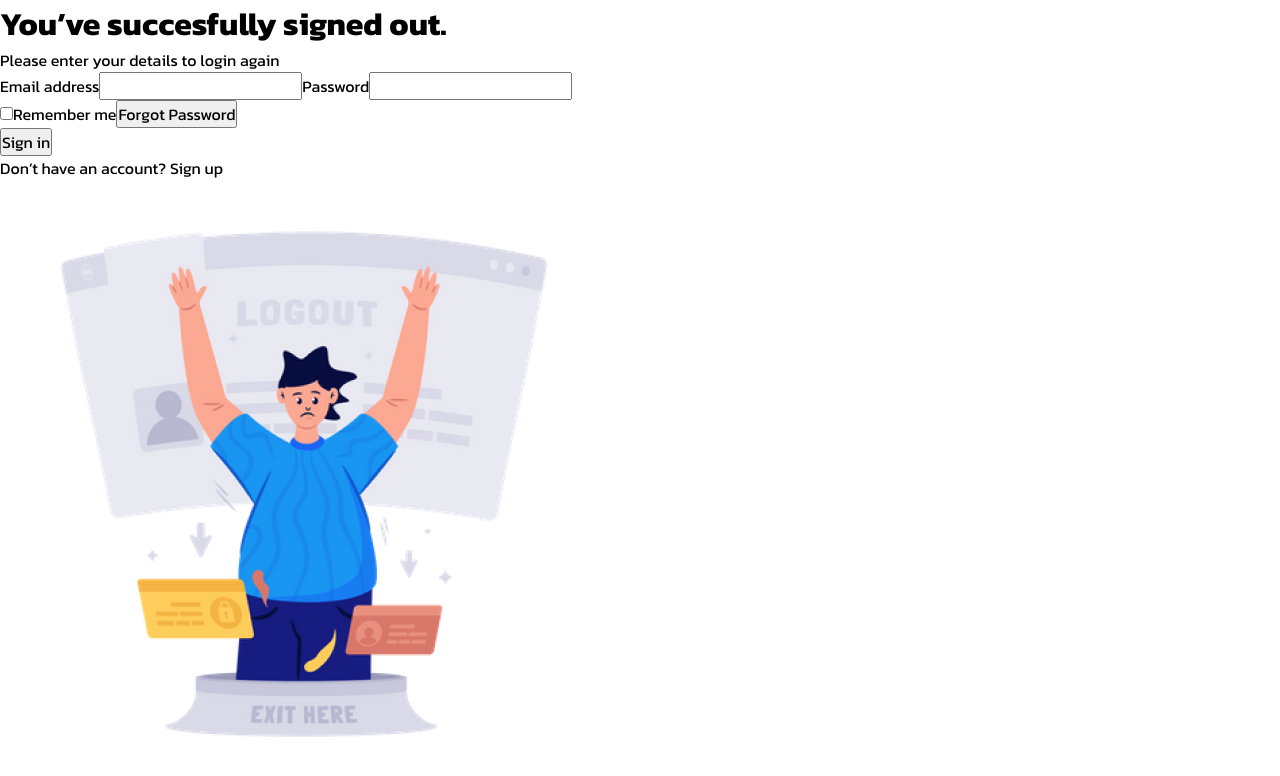
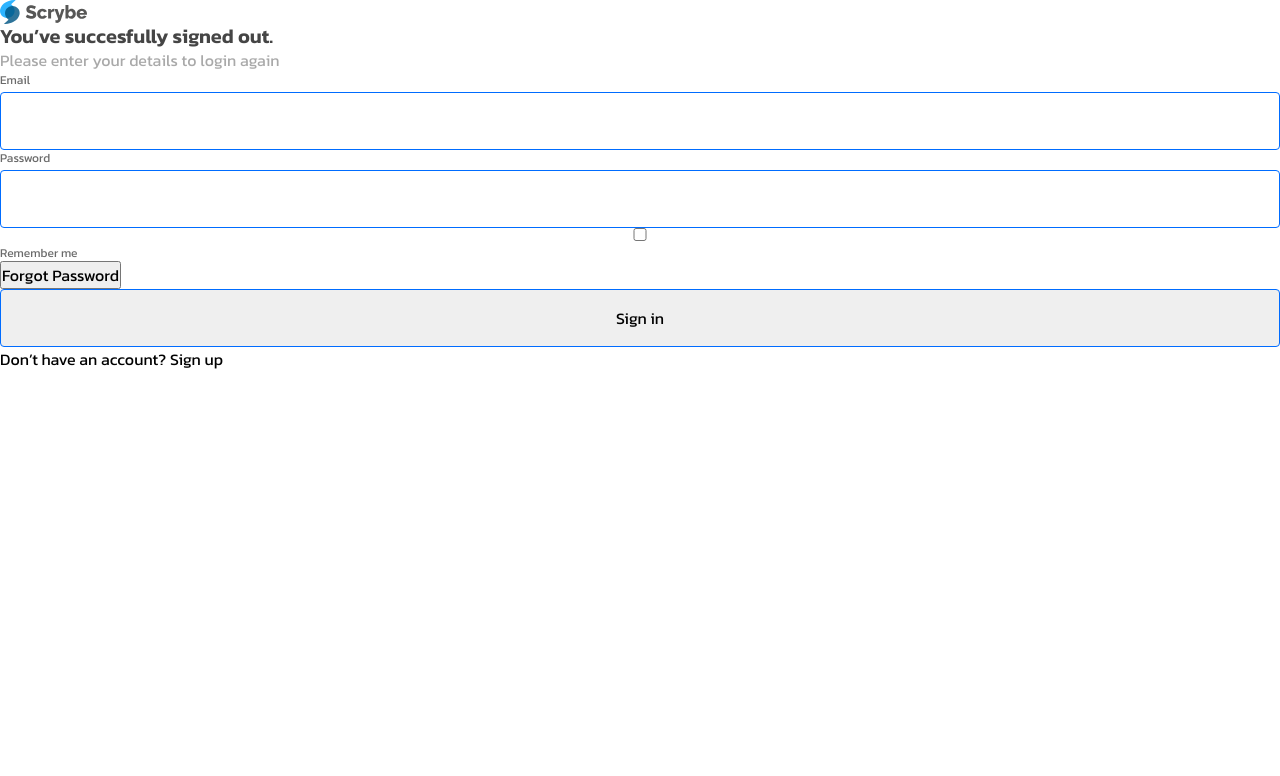
Before and after one commit to KodianKodes/customersupport.web-1, a React (Vite) app in the folder scrybe_frontend/: page /logout in a window 1280 px wide. Shown: the top 776 px of the page. Built offline with nearby package versions, Linux system fonts and the light colour scheme.

Commit message:
chore: Style logout page

```diff
--- a/scrybe_frontend/src/assets/styles/logout.scss
+++ b/scrybe_frontend/src/assets/styles/logout.scss
@@ -0,0 +1,64 @@
+@import "./utilities/functionsANDmedia";
+@import "./utilities/variables";
+@import "./reset";
+@import url('https://fonts.googleapis.com/css2?family=Kanit:wght@300;400;500;600;700&display=swap');
+
+.logout {
+  display: flex;
+  flex-direction: column;
+  // align-items: flex-start;
+  height: 100vh;
+}
+
+// .logout_logo__div {
+//   align-self: flex-start;
+// }
+
+.logout_logo__div img {
+  height: pix-rem(24);
+}
+
+.logout_login-form__div {
+  form {
+    display: flex;
+    flex-direction: column;
+
+    h1 {
+      color: $grey-500;
+      font-weight: 600;
+      font-size: pix-rem(20);
+      line-height: pix-rem(24);
+    }
+    p {
+      color: $grey-200;
+      font-weight: 400;
+      font-size: pix-rem(16);
+      line-height: pix-rem(24);
+    }
+    div:first-of-type {
+      display: flex;
+      flex-direction: column;
+    }
+    label {
+      display: flex;
+      flex-direction: column;
+      gap: pix-rem(4);
+
+      span {
+        color: $grey-400;
+        font-weight: 400;
+        font-size: pix-rem(12);
+        line-height: pix-rem(16);
+      }
+      input {
+        border: 1px solid $blue-500;
+        border-radius: 4px;
+        padding: pix-rem(16);
+      }
+    }
+  }
+}
+
+.logout_desktop-illustration__div {
+  display: none;
+}
--- a/scrybe_frontend/src/pages/Logout/index.jsx
+++ b/scrybe_frontend/src/pages/Logout/index.jsx
@@ -1,16 +1,22 @@
 import React from "react";
 import logoutIllusration from "../../assets/images/logout-illustration.png";
+import logoWithText from "../../assets/scrybe_logo_with_text.svg";
+import "../../assets/styles/logout.scss";
 
 function Logout() {
   return (
-    <>
+    <div className="logout">
+      <div className="logout_logo__div">
+        <img src={logoWithText} alt="Scrybe logo" />
+      </div>
+      <div>
         <div className="logout_login-form__div">
           <form>
             <h1>You’ve succesfully signed out.</h1>
             <p>Please enter your details to login again</p>
             <div>
               <label htmlFor="email">
-              <span>Email address</span>
+                <span>Email</span>
                 <input type="email" id="email" name="email" />
               </label>
               <label htmlFor="password">
@@ -47,7 +53,8 @@ function Logout() {
         <div className="logout_desktop-illustration__div">
           <img src={logoutIllusration} alt="logout vector illustration" />
         </div>
-    </>
+      </div>
+    </div>
   );
 }
 
```
Lines whose indentation alone changed are shown as unchanged.
